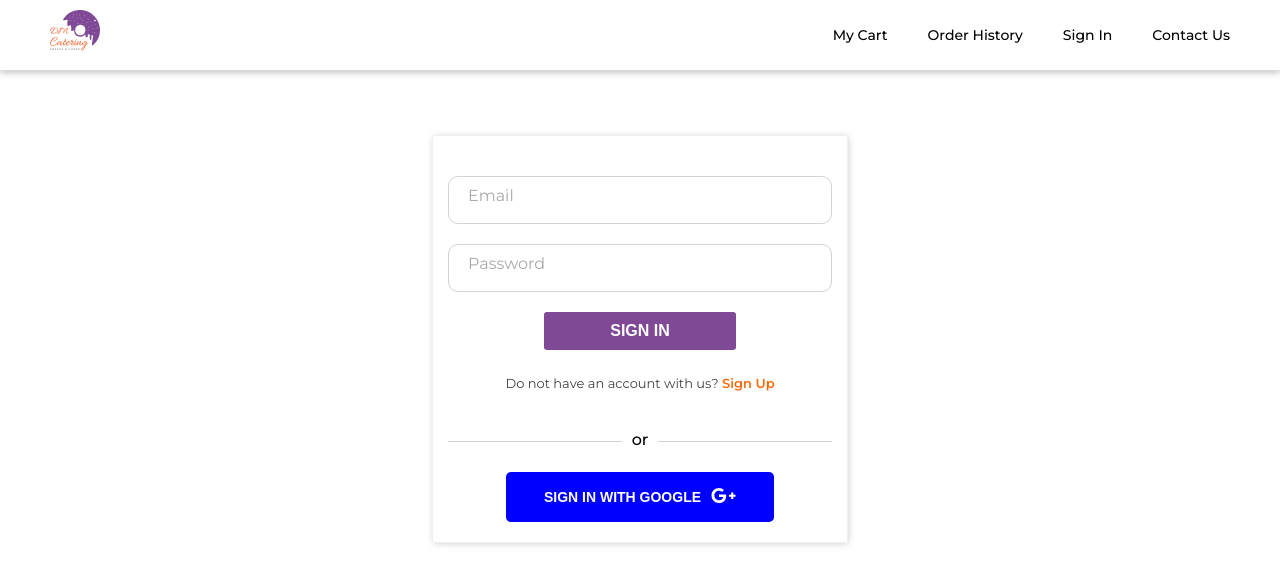
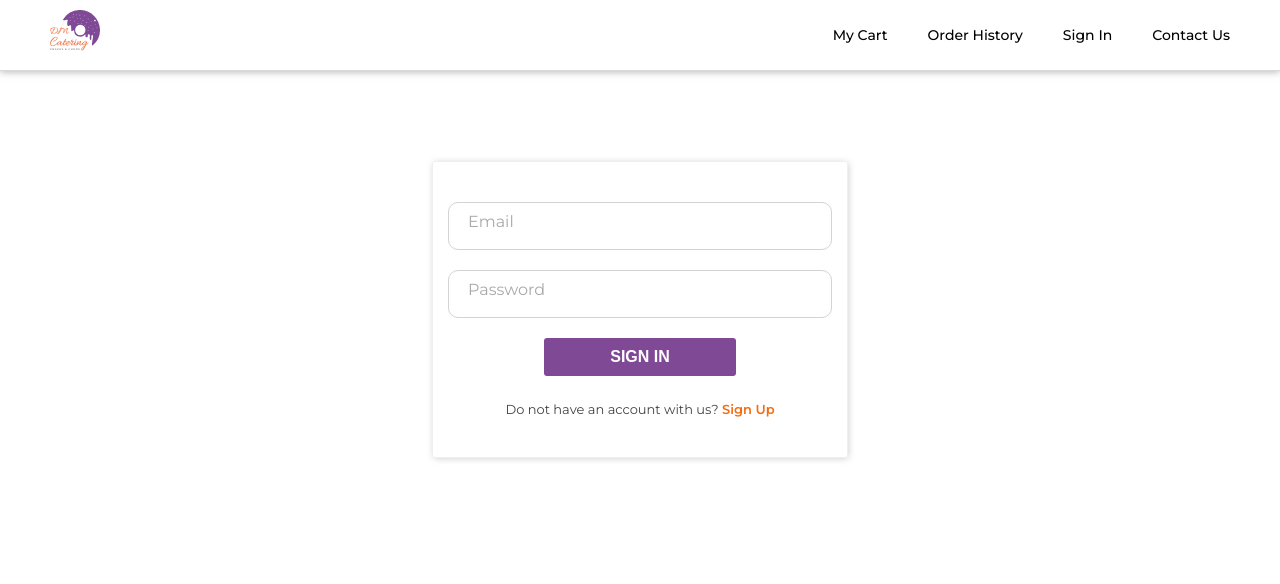
Before and after one commit to Obafemi-NG/dm-catering, a React (Create React App) app: page /signin in a window 1280 px wide. Shown: the top 584 px of the page. Built offline with nearby package versions, Linux system fonts and the light colour scheme; the HTML template or start-up script is replaced by a standard one.

Commit message:
integrated the firebase service for signing up with email address and password on the sign up page

```diff
--- a/src/Firebase/firebase.utils.js
+++ b/src/Firebase/firebase.utils.js
@@ -1,6 +1,6 @@
 import { initializeApp } from "firebase/app";
 import { doc, setDoc, getDoc, getFirestore } from "firebase/firestore";
-import { getAuth, signInWithPopup, GoogleAuthProvider } from "firebase/auth";
+import { getAuth } from "firebase/auth";
 
 const firebaseConfig = {
   apiKey: "AIzaSyBqaVDGvHwl8SE9HUc3I-NClfL8ZL9-8dE",
@@ -11,8 +11,6 @@ const firebaseConfig = {
   appId: "1:216363865772:web:743b6511bbffb9119b7109",
   measurementId: "G-1ZHE1K3K2P",
 };
-
-const firestore = getFirestore();
 
 export const createUser = async (userAuth, additionalData) => {
   if (!userAuth) return;
@@ -33,18 +31,6 @@ export const createUser = async (userAuth, additionalData) => {
 };
 
 const firebaseApp = initializeApp(firebaseConfig);
+const firestore = getFirestore();
 export const auth = getAuth(firebaseApp);
-export const signInWithGoogle = () => {
-  const provider = new GoogleAuthProvider();
-  provider.setCustomParameters({
-    prompt: "select_account",
-  });
-  signInWithPopup(auth, provider)
-    .then((res) => {
-      console.log(res);
-    })
-    .catch((error) => {
-      const errorMessage = error.message;
-      console.log(errorMessage);
-    });
-};
+export default firestore;
--- a/src/Pages/SignIn/SignIn.jsx
+++ b/src/Pages/SignIn/SignIn.jsx
@@ -3,8 +3,14 @@ import styles from "./SignIn.module.css";
 import { ReactComponent as Google } from "../../assets/google-plus-g-brands.svg";
 import { ReactComponent as Logo } from "../../assets/DM-catering new Logo.svg";
 import { useNavigate } from "react-router-dom";
+import { signInWithEmailAndPassword } from "firebase/auth";
+import { auth } from "../../Firebase/firebase.utils";
+
 const SignIn = () => {
   const navigate = useNavigate();
+
+  const handleSignIn = () => {};
+
   return (
     <div className={styles["page-container"]}>
       <div className={styles.header}>
@@ -29,7 +35,9 @@ const SignIn = () => {
           </div>
         </div>
         <div className={styles["cta-section"]}>
-          <button className={styles.signin}>SIGN IN</button>
+          <button onClick={handleSignIn} className={styles.signin}>
+            SIGN IN
+          </button>
           <div className={styles["no-account"]}>
             Do not have an account with us?{" "}
             <span
@@ -40,16 +48,6 @@ const SignIn = () => {
               Sign Up{" "}
             </span>
           </div>
-          <div className={styles["google-container"]}>
-            <div className={styles.or}>or</div>
-            <button className={styles["google-signin"]}>
-              Sign in with Google{" "}
-              <span className={styles["google-logo"]}>
-                {" "}
-                <Google height={25} width={25} fill="white" />{" "}
-              </span>
-            </button>
-          </div>
         </div>
       </div>
     </div>
--- a/src/Pages/SignIn/SignIn.module.css
+++ b/src/Pages/SignIn/SignIn.module.css
@@ -6,7 +6,7 @@
   border: 1px solid #efefef;
   padding: 20px 15px;
   width: 40vw;
-  margin-top: 5vw;
+  margin-top: 7vw;
   border-radius: 3px;
   box-shadow: 1px 1px 7px -1px rgba(181, 181, 181, 0.75);
   -webkit-box-shadow: 1px 1px 7px -1px rgba(181, 181, 181, 0.75);
@@ -105,10 +105,13 @@ input:focus {
   padding: 10px;
   margin-bottom: 25px;
 }
+.signin:hover {
+  cursor: pointer;
+}
 .no-account {
   font-size: 13px;
   font-weight: 400;
-  margin-bottom: 50px;
+  margin-bottom: 20px;
   color: rgb(66, 66, 66);
 }
 .sign-up {
@@ -118,45 +121,3 @@ input:focus {
 .sign-up:hover {
   cursor: pointer;
 }
-
-.google-container {
-  padding-top: 30px;
-  width: 100%;
-  display: flex;
-  justify-content: center;
-  border-top: 1px solid lightgray;
-  position: relative;
-}
-.or {
-  position: absolute;
-  top: -12px;
-  background-color: white;
-  padding: 0px 10px;
-  font-weight: 500;
-}
-.google-signin {
-  background-color: blue;
-  color: white;
-  border: none;
-  width: 70%;
-  font-size: 14px;
-  font-weight: 700;
-  height: 50px;
-  display: flex;
-  align-items: center;
-  justify-content: center;
-  padding: 5px;
-  border-radius: 5px;
-  text-transform: uppercase;
-}
-.google-logo {
-  margin-left: 10px;
-}
-@media screen and (max-width: 720px) {
-  .google-signin {
-    font-size: 12px;
-  }
-  .google-logo {
-    margin-left: 5px;
-  }
-}
--- a/src/Pages/SignUp/SignUp.jsx
+++ b/src/Pages/SignUp/SignUp.jsx
@@ -5,9 +5,43 @@ import { ReactComponent as Logo } from "../../assets/DM-catering new Logo.svg";
 
 import { createUserWithEmailAndPassword } from "firebase/auth";
 import { auth } from "../../Firebase/firebase.utils";
+import { createUser } from "../../Firebase/firebase.utils";
+import { useState } from "react";
 
 const SignUp = () => {
+  const [details, setDetails] = useState({
+    displayName: "",
+    email: "",
+    password: "",
+    confirmPassword: "",
+  });
   const navigate = useNavigate();
+  const handleChange = (e) => {
+    const { value, name } = e.target;
+    setDetails({
+      [name]: value,
+    });
+  };
+  const handleSignUp = async () => {
+    const { email, password, confirmPassword, displayName } = details;
+    if (password !== confirmPassword) {
+      alert("Password do not match!");
+      return;
+    }
+    try {
+      const { user } = createUserWithEmailAndPassword(auth, email, password);
+      await createUser(user, { displayName });
+      setDetails({
+        displayName: "",
+        email: "",
+        password: "",
+        confirmPassword: "",
+      });
+    } catch (error) {
+      alert(`Could not create new User. ${error} `);
+    }
+  };
+  const { email, password, confirmPassword, displayName } = details;
   return (
     <div className={styles["page-container"]}>
       <div className={styles.header}>
@@ -23,49 +57,64 @@ const SignUp = () => {
               <input
                 className={`${styles.input} ${styles["name-input"]}`}
                 type="text"
+                name="displayName"
+                value={displayName}
+                onChange={handleChange}
                 required
               />
               <label className={styles.label} htmlFor="firstName">
                 {" "}
-                First Name
-              </label>
-            </div>
-            <div className={styles["input-section"]}>
-              <input
-                className={`${styles.input} ${styles["name-input"]}`}
-                type="text"
-                required
-              />
-              <label className={styles.label} htmlFor="lastName">
-                {" "}
-                Last Name
+                Full Name
               </label>
             </div>
           </div>
 
           <div className={styles["input-section"]}>
-            <input className={styles.input} type="email" required />
+            <input
+              className={styles.input}
+              type="email"
+              name="email"
+              value={email}
+              onChange={handleChange}
+              required
+            />
             <label className={styles.label} htmlFor="email">
               {" "}
               Email
             </label>
           </div>
           <div className={styles["input-section"]}>
-            <input className={styles.input} type="password" required />
+            <input
+              className={styles.input}
+              type="password"
+              name="password"
+              value={password}
+              onChange={handleChange}
+              required
+            />
             <label className={styles.label} htmlFor="password">
               {" "}
               Password
             </label>
           </div>
           <div className={styles["input-section"]}>
-            <input className={styles.input} type="password" required />
+            <input
+              className={styles.input}
+              name="confirmPassword"
+              value={confirmPassword}
+              onChange={handleChange}
+              type="password"
+              required
+            />
             <label className={styles.label} htmlFor="confirmPassword">
               {" "}
               Confirm Password
             </label>
           </div>
           <div className={styles["cta-section"]}>
-            <button className={styles["sign-up"]}>SIGN UP</button>
+            <button onClick={handleSignUp} className={styles["sign-up"]}>
+              SIGN UP
+            </button>
             <div className={styles.existing}>
               Have an account already?{" "}
               <span
```
